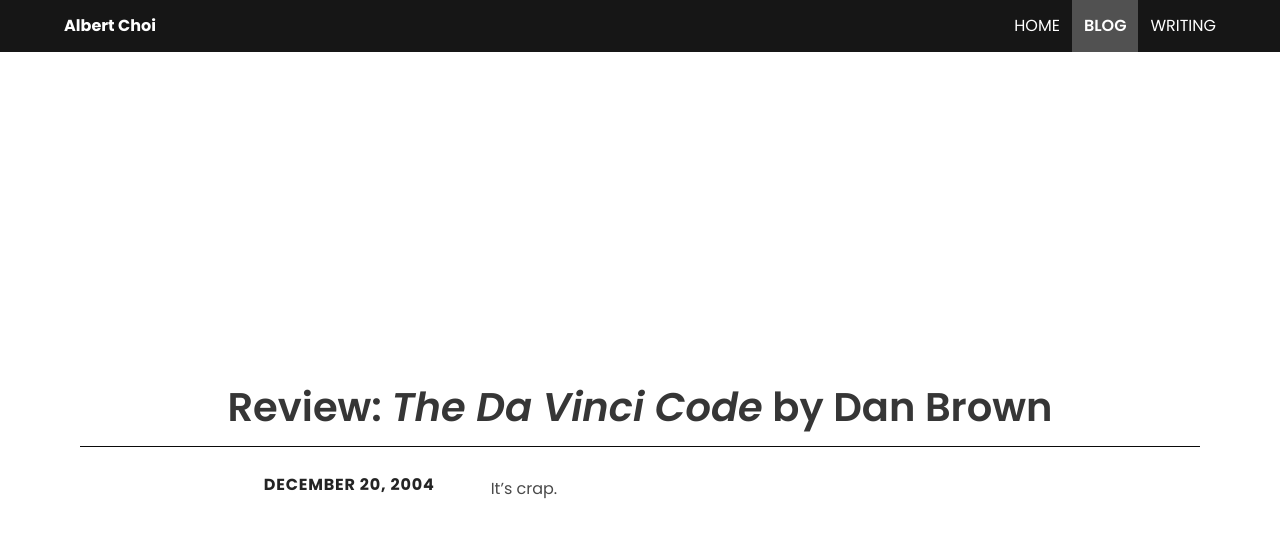
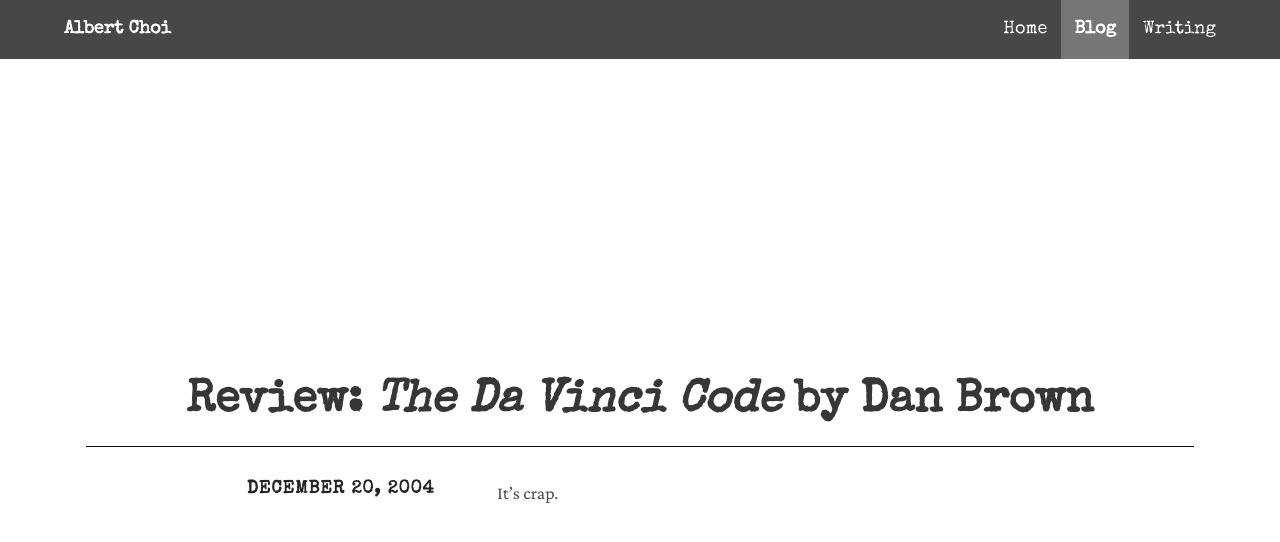
Before and after one commit to fichince/alchoi.com, a Jekyll site: the page built from _posts/2004-12-20-book-review-the-da-vinci-code.md, in a window 1280 px wide and 900 px high. Shown: the top 542 px of the window. Built offline with Jekyll 4.4.1, drawn with Linux system fonts in a browser that asks for light colours; nearby versions of some CDN libraries.

Commit message:
Typography changes

```diff
--- a/_includes/contact.html
+++ b/_includes/contact.html
@@ -25,8 +25,8 @@
             {% endunless %}
             {% endcomment %}
             <hr>
-            <h3 class="is-size-5 is-uppercase has-text-weight-semibold has-text-black is-marginless">
-                You Can find me here
+            <h3 class="find-me is-size-5 has-text-weight-semibold has-text-black is-marginless">
+                You can find me here
             </h3>
             <div class="column is-full is-size-3">
                 {% unless site.facebook_username == %}
--- a/_includes/navbar.html
+++ b/_includes/navbar.html
@@ -22,7 +22,7 @@
             <!-- navbar items | right side -->
             <div class="navbar-end">
                 <a class="navbar-item {% if page.layout == 'default' %}is-active{% endif %}"
-                    href="{% if page.layout == 'default' %}{{site.url}}{{site.baseurl}}/#{% else %}{{site.url}}{{site.baseurl}}/{% endif %}">HOME</a>
+                    href="{% if page.layout == 'default' %}{{site.url}}{{site.baseurl}}/#{% else %}{{site.url}}{{site.baseurl}}/{% endif %}">Home</a>
 
                 {% comment %}
                 <a class="navbar-item" href="{{site.url}}{{site.baseurl}}/#about">ABOUT</a>
@@ -30,9 +30,9 @@
                 {% endcomment %}
 
                 <a class="navbar-item {% if page.url contains '/blog/' %}is-active{% endif %}"
-                    href="{{site.url}}{{site.baseurl}}/blog">BLOG</a>
+                    href="{{site.url}}{{site.baseurl}}/blog">Blog</a>
                 <a class="navbar-item {% if page.url contains '/writing/' %}is-active{% endif %}"
-                    href="{{site.url}}{{site.baseurl}}/writing">WRITING</a>
+                    href="{{site.url}}{{site.baseurl}}/writing">Writing</a>
 
                 {% comment %}
                 {% include dropdown.html %}
--- a/_includes/showcase.html
+++ b/_includes/showcase.html
@@ -1,10 +1,10 @@
 <section class="hero is-fullheight has-text-centered" id="hero">
   <div class="hero-body">
     <div class="container">
-      <h1 class="title has-text-white is-size-1 is-uppercase has-text-weight-bold">
+      <h1 class="title has-text-white is-size-1 has-text-weight-bold">
         {{site.title}}
       </h1>
-      <h3 class="subtitle has-text-white-bis is-uppercase has-text-weight-medium is-marginless">
+      <h3 class="subtitle has-text-white-bis has-text-weight-medium is-marginless">
         {{site.description}}
       </h3>
       <hr>
--- a/_sass/main.scss
+++ b/_sass/main.scss
@@ -1,11 +1,14 @@
 @charset "utf-8";
-@import url('https://fonts.googleapis.com/css2?family=Poppins:ital,wght@0,100;0,200;0,300;0,400;0,500;0,600;0,700;0,800;0,900;1,100;1,200;1,300;1,400;1,500;1,600;1,700;1,800;1,900&display=swap');
 @import url('https://cdn.jsdelivr.net/npm/bulma@0.9.3/css/bulma.min.css');
+@import url('https://fonts.googleapis.com/css2?family=Crimson+Pro:ital@0;1&family=Special+Elite&display=swap');
 
+$base-font: 'Crimson Pro';
+$display-font: 'Special Elite';
 
 html,
 body {
-    font-family: 'Poppins', sans-serif;
+    font-family: $base-font, serif;
+    font-size: large;
     scroll-behavior: smooth !important;
     transition: all 0.25s ease;
 }
@@ -33,7 +36,7 @@
 }
 
 ::placeholder {
-    font-family: 'Poppins', sans-serif;
+    font-family: $base-font, serif;
 }
 
 #navbar {
@@ -55,6 +58,10 @@
     }
 }
 
+.button {
+    font-family: $display-font, serif;
+}
+
 hr {
     margin: 1rem auto;
     height: 1px;
@@ -72,3 +79,7 @@
         }
     }
 }
+
+.find-me {
+    font-family: $display-font, serif;
+}
--- a/assets/css/style.scss
+++ b/assets/css/style.scss
@@ -4,7 +4,8 @@
 @import "main.scss";
 
 #navbar {
-    opacity: 0.95;
+    opacity: 0.75;
+    font-family: $display-font, serif;
 }
 
 .is-active {
@@ -63,8 +64,10 @@
 }
 .title {
     margin: auto 0.75rem!important;
+    font-family: $display-font, serif;
 }
 .subtitle {
+    font-family: $display-font, serif;
     letter-spacing: 0.25rem;
 }
 
@@ -247,6 +250,7 @@
         width: 10rem;
         padding: 0.25rem;
         margin: auto auto 1rem auto;
+        font-family: $display-font, serif;
 
         &:hover {
             transform: scale(1.05);
```
